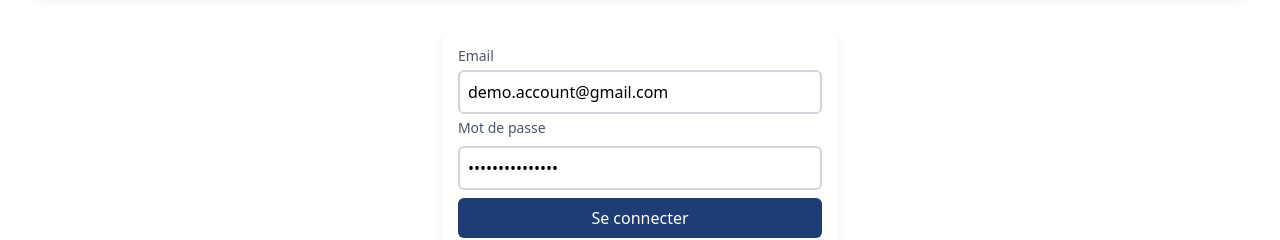
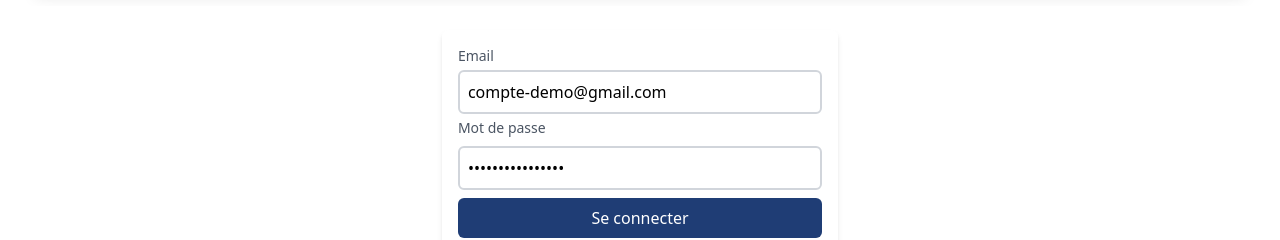
Before and after one commit to SamanthaTy/Memorize-Front-v2, a React (Vite) app: page / in a window 1280 px wide. Shown: the part 678-918 px from the top of the page. Built offline with nearby package versions, Linux system fonts and the light colour scheme.

Commit message:
fix: new demo account

```diff
--- a/src/components/LoginForm/index.tsx
+++ b/src/components/LoginForm/index.tsx
@@ -7,8 +7,8 @@ import SignUpFormModal from "./SignUpFormModal";
 function LoginForm() {
   // For now, we hard code the user info to log into his account.
   const [formValues, setFormValues] = useState({
-    email: "demo.account@gmail.com",
-    password: "Demo-Account!23",
+    email: "compte-demo@gmail.com",
+    password: "Compte-demo1234!",
   });
 
   const navigate = useNavigate();
```
